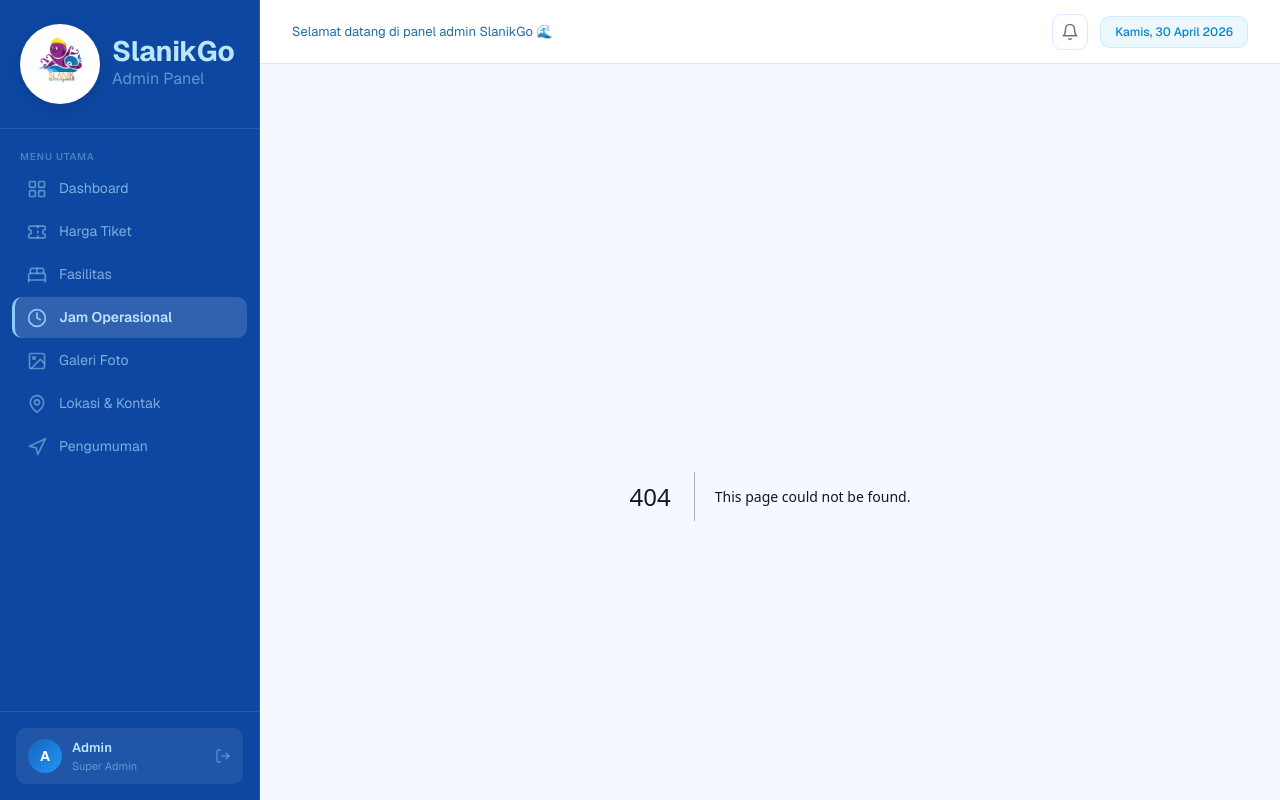
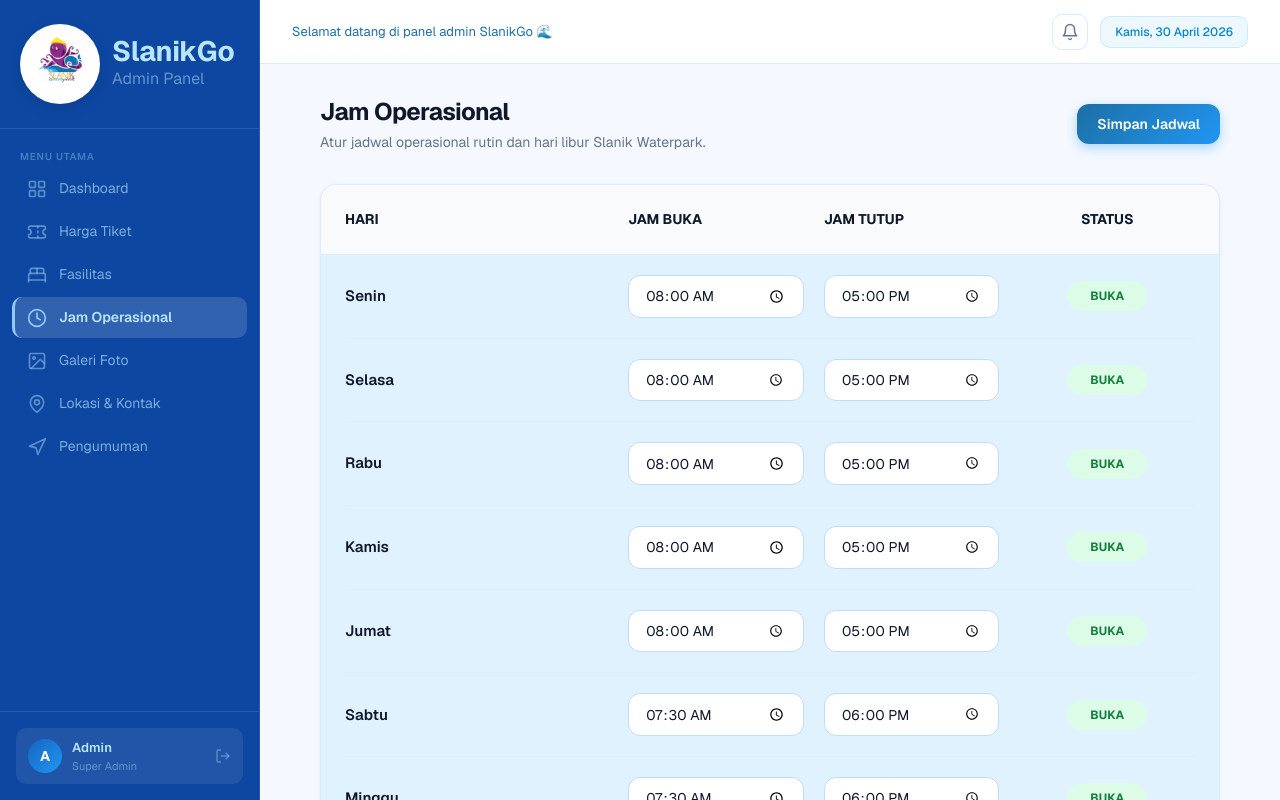
Before and after one commit to Nur-Fitriana/SlanikGo, a Next.js app in the folder cms/: page /jam-operasional in a window 1280 px wide. Before the commit this address had no page. Built offline with nearby package versions, Linux system fonts and the light colour scheme.

Commit message:
feat: menambahkan ui bagian jam-opresional

```diff
--- /dev/null
+++ b/cms/src/app/jam-operasional/page.tsx
@@ -0,0 +1,151 @@
+"use client";
+
+import React, { useState } from "react";
+
+interface OperationalHour {
+  day: string;
+  openTime: string;
+  closeTime: string;
+  isClosed: boolean;
+}
+
+const initialHours: OperationalHour[] = [
+  { day: "Senin", openTime: "08:00", closeTime: "17:00", isClosed: false },
+  { day: "Selasa", openTime: "08:00", closeTime: "17:00", isClosed: false },
+  { day: "Rabu", openTime: "08:00", closeTime: "17:00", isClosed: false },
+  { day: "Kamis", openTime: "08:00", closeTime: "17:00", isClosed: false },
+  { day: "Jumat", openTime: "08:00", closeTime: "17:00", isClosed: false },
+  { day: "Sabtu", openTime: "07:30", closeTime: "18:00", isClosed: false },
+  { day: "Minggu", openTime: "07:30", closeTime: "18:00", isClosed: false },
+];
+
+export default function OperationalHours() {
+  const [hours, setHours] = useState<OperationalHour[]>(initialHours);
+  const [isSaving, setIsSaving] = useState(false);
+
+  const handleToggleClosed = (index: number) => {
+    const newHours = [...hours];
+    newHours[index].isClosed = !newHours[index].isClosed;
+    setHours(newHours);
+  };
+
+  const handleTimeChange = (index: number, field: "openTime" | "closeTime", value: string) => {
+    const newHours = [...hours];
+    newHours[index][field] = value;
+    setHours(newHours);
+  };
+
+  const handleSave = () => {
+    setIsSaving(true);
+    setTimeout(() => {
+      setIsSaving(false);
+      alert("Jam operasional berhasil diperbarui!");
+    }, 1000);
+  };
+
+  return (
+    <div style={{ maxWidth: "900px", margin: "0 auto" }}>
+      {/* Header */}
+      <div style={{ display: "flex", justifyContent: "space-between", alignItems: "center", marginBottom: "32px" }}>
+        <div>
+          <h1 className="page-title">Jam Operasional</h1>
+          <p className="page-subtitle">Atur jadwal operasional rutin dan hari libur Slanik Waterpark.</p>
+        </div>
+        <button
+          className="btn-primary"
+          onClick={handleSave}
+          disabled={isSaving}
+          style={{ minWidth: "140px" }}
+        >
+          {isSaving ? "Menyimpan..." : "Simpan Jadwal"}
+        </button>
+      </div>
+
+      <div className="card-premium" style={{ overflow: "hidden" }}>
+        <div style={{ padding: "24px", borderBottom: "1px solid var(--divider)", background: "#f8fafc" }}>
+          <div style={{ display: "grid", gridTemplateColumns: "1.5fr 1fr 1fr 1fr", gap: "20px", fontWeight: "700", color: "var(--brand-primary)", fontSize: "14px" }}>
+            <div>HARI</div>
+            <div>JAM BUKA</div>
+            <div>JAM TUTUP</div>
+            <div style={{ textAlign: "center" }}>STATUS</div>
+          </div>
+        </div>
+
+        <div style={{ padding: "0 24px" }}>
+          {hours.map((item, index) => (
+            <div key={item.day} style={{
+              display: "grid",
+              gridTemplateColumns: "1.5fr 1fr 1fr 1fr",
+              gap: "20px",
+              alignItems: "center",
+              padding: "20px 0",
+              borderBottom: index === hours.length - 1 ? "none" : "1px solid var(--divider)"
+            }}>
+              <div style={{ fontWeight: "600", fontSize: "15px", color: "var(--brand-secondary)" }}>
+                {item.day}
+              </div>
+
+              <div>
+                <input
+                  type="time"
+                  className="input-field"
+                  value={item.openTime}
+                  disabled={item.isClosed}
+                  onChange={(e) => handleTimeChange(index, "openTime", e.target.value)}
+                  style={{ opacity: item.isClosed ? 0.5 : 1 }}
+                />
+              </div>
+
+              <div>
+                <input
+                  type="time"
+                  className="input-field"
+                  value={item.closeTime}
+                  disabled={item.isClosed}
+                  onChange={(e) => handleTimeChange(index, "closeTime", e.target.value)}
+                  style={{ opacity: item.isClosed ? 0.5 : 1 }}
+                />
+              </div>
+
+              <div style={{ display: "flex", justifyContent: "center" }}>
+                <button
+                  onClick={() => handleToggleClosed(index)}
+                  style={{
+                    padding: "6px 12px",
+                    borderRadius: "20px",
+                    border: "none",
+                    background: item.isClosed ? "#fee2e2" : "#dcfce7",
+                    color: item.isClosed ? "#dc2626" : "#15803d",
+                    fontSize: "12px",
+                    fontWeight: "700",
+                    cursor: "pointer",
+                    transition: "all 0.2s ease",
+                    minWidth: "80px"
+                  }}
+                >
+                  {item.isClosed ? "TUTUP" : "BUKA"}
+                </button>
+              </div>
+            </div>
+          ))}
+        </div>
+      </div>
+
+      <div style={{ marginTop: "24px", padding: "20px", background: "#fff9eb", borderRadius: "16px", border: "1px solid #fef3c7", display: "flex", gap: "16px" }}>
+        <div style={{ color: "#d97706" }}>
+          <svg width="24" height="24" viewBox="0 0 24 24" fill="none" stroke="currentColor" strokeWidth="2" strokeLinecap="round" strokeLinejoin="round">
+            <circle cx="12" cy="12" r="10"></circle>
+            <line x1="12" y1="8" x2="12" y2="12"></line>
+            <line x1="12" y1="16" x2="12.01" y2="16"></line>
+          </svg>
+        </div>
+        <div>
+          <p style={{ fontSize: "14px", fontWeight: "700", color: "#92400e", marginBottom: "4px" }}>Tips Pengaturan</p>
+          <p style={{ fontSize: "13px", color: "#b45309", lineHeight: "1.5" }}>
+            Gunakan status <strong>TUTUP</strong> untuk hari libur nasional atau pemeliharaan rutin. Perubahan ini akan langsung tampil di website utama dan aplikasi pengunjung.
+          </p>
+        </div>
+      </div>
+    </div>
+  );
+}
```
